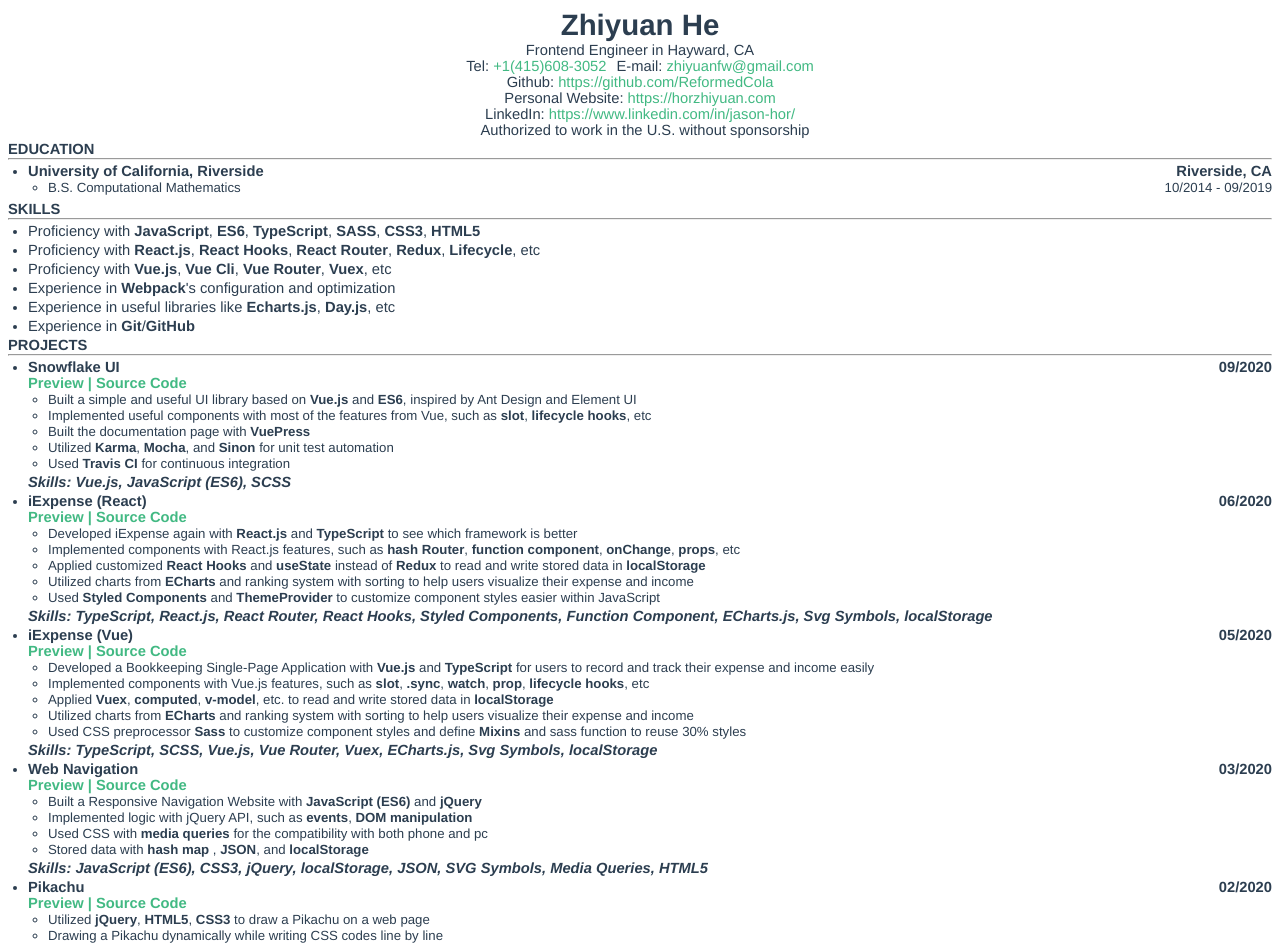
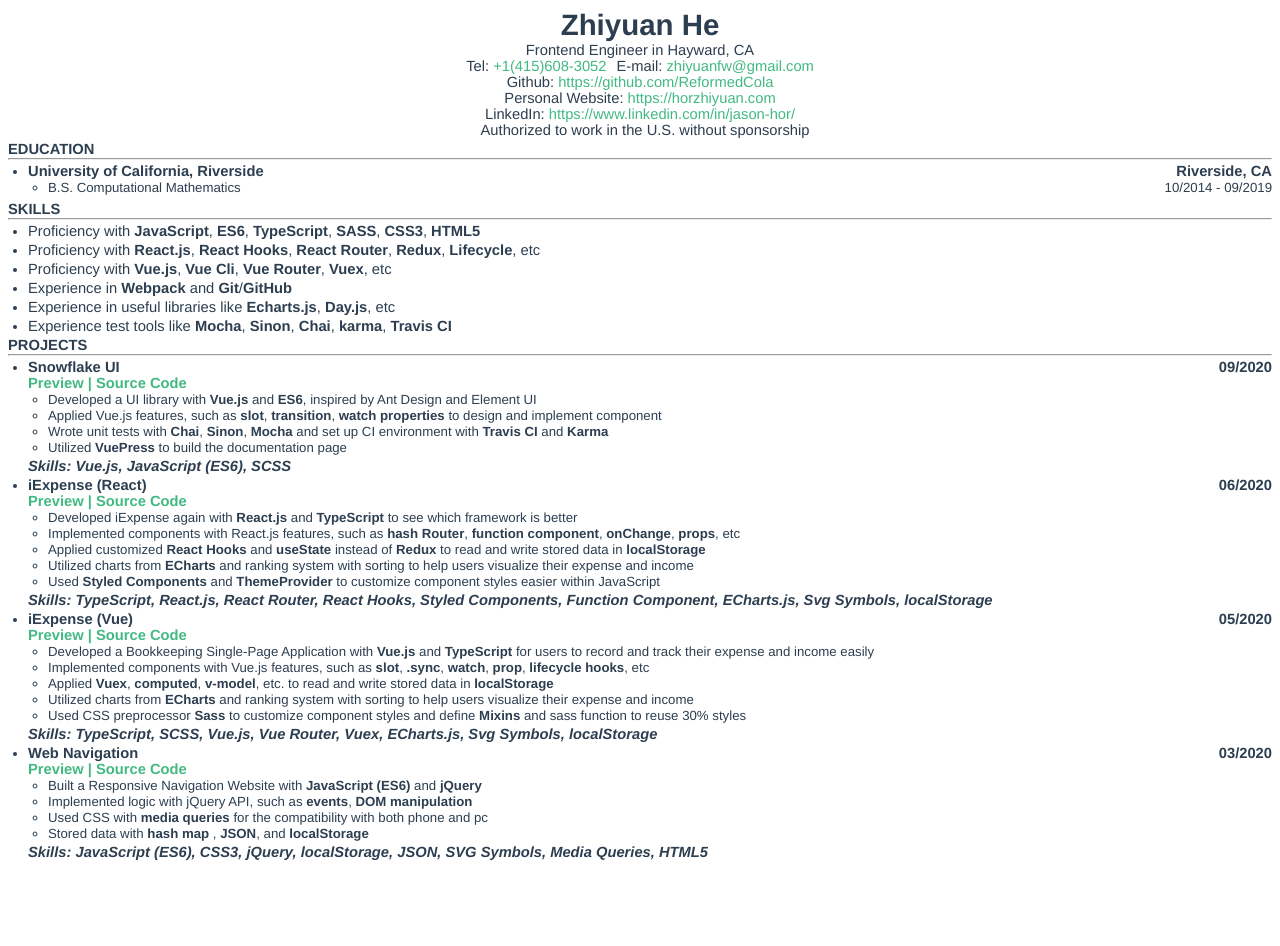
Before and after one commit to ReformedCola/resume-builder, a Vue app: page / in a window 1280 px wide. Shown: the top 946 px of the page. After the commit the page ends 868 px from the top, so only its background shows below. Built offline with nearby package versions, Linux system fonts and the light colour scheme.

Commit message:
Update project and skills

```diff
--- a/src/assets/info.js
+++ b/src/assets/info.js
@@ -30,13 +30,13 @@ export default {
       left: 'Proficiency with *Vue.js*, *Vue Cli*, *Vue Router*, *Vuex*, etc'
     },
     {
-      left: "Experience in *Webpack*'s configuration and optimization"
+      left: "Experience in *Webpack* and *Git*/*GitHub*"
     },
     {
       left: 'Experience in useful libraries like *Echarts.js*, *Day.js*, etc'
     },
     {
-      left: 'Experience in *Git*/*GitHub*'
+      left: 'Experience test tools like *Mocha*, *Sinon*, *Chai*, *karma*, *Travis CI*'
     }
   ],
   projects: [
@@ -46,11 +46,10 @@ export default {
       sourceLink: 'https://github.com/ReformedCola/snowflake-ui',
       right: '09/2020',
       children: [
-        {left: 'Built a simple and useful UI library based on *Vue.js* and *ES6*, inspired by Ant Design and Element UI'},
-        {left: 'Implemented useful components with most of the features from Vue, such as *slot*, *lifecycle hooks*, etc'},
-        {left: 'Built the documentation page with *VuePress*'},
-        {left: 'Utilized *Karma*, *Mocha*, and *Sinon* for unit test automation'},
-        {left: 'Used *Travis CI* for continuous integration'}
+        {left: 'Developed a UI library with *Vue.js* and *ES6*, inspired by Ant Design and Element UI'},
+        {left: 'Applied Vue.js features, such as *slot*, *transition*, *watch properties* to design and implement component'},
+        {left: 'Wrote unit tests with *Chai*, *Sinon*, *Mocha* and set up CI environment with *Travis CI* and *Karma*'},
+        {left: 'Utilized *VuePress* to build the documentation page'}
       ],
       skillStack: 'Vue.js, JavaScript (ES6), SCSS',
     },
@@ -95,17 +94,17 @@ export default {
       ],
       skillStack: 'JavaScript (ES6), CSS3, jQuery, localStorage, JSON, SVG Symbols, Media Queries, HTML5'
     },
-    {
-      left: 'Pikachu',
-      previewLink: 'http://horzhiyuan.com/pikachu/',
-      sourceLink: 'https://github.com/ReformedCola/pikachu',
-      right: '02/2020',
-      children: [
-        {left: 'Utilized *jQuery*, *HTML5*, *CSS3* to draw a Pikachu on a web page'},
-        {left: 'Drawing a Pikachu dynamically while writing CSS codes line by line'},
-      ],
-      skillStack: 'JavaScript (ES6), CSS3, jQuery, HTML5'
-    },
+    // {
+    //   left: 'Pikachu',
+    //   previewLink: 'http://horzhiyuan.com/pikachu/',
+    //   sourceLink: 'https://github.com/ReformedCola/pikachu',
+    //   right: '02/2020',
+    //   children: [
+    //     {left: 'Utilized *jQuery*, *HTML5*, *CSS3* to draw a Pikachu on a web page'},
+    //     {left: 'Drawing a Pikachu dynamically while writing CSS codes line by line'},
+    //   ],
+    //   skillStack: 'JavaScript (ES6), CSS3, jQuery, HTML5'
+    // },
     // {
     //   left: 'Quick Sketch Book',
     //   previewLink: 'http://horzhiyuan.com/quick-sketch-book/',
```
